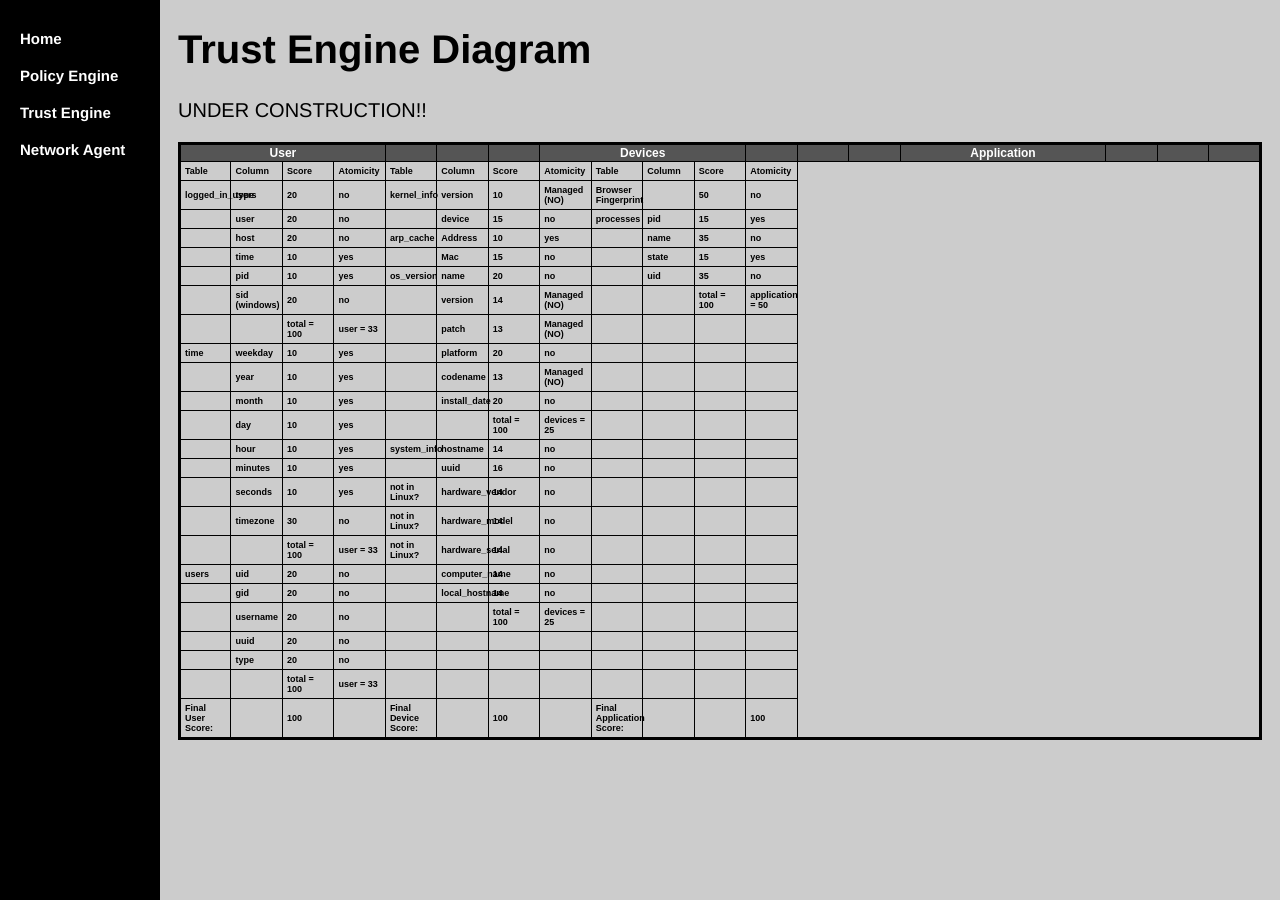
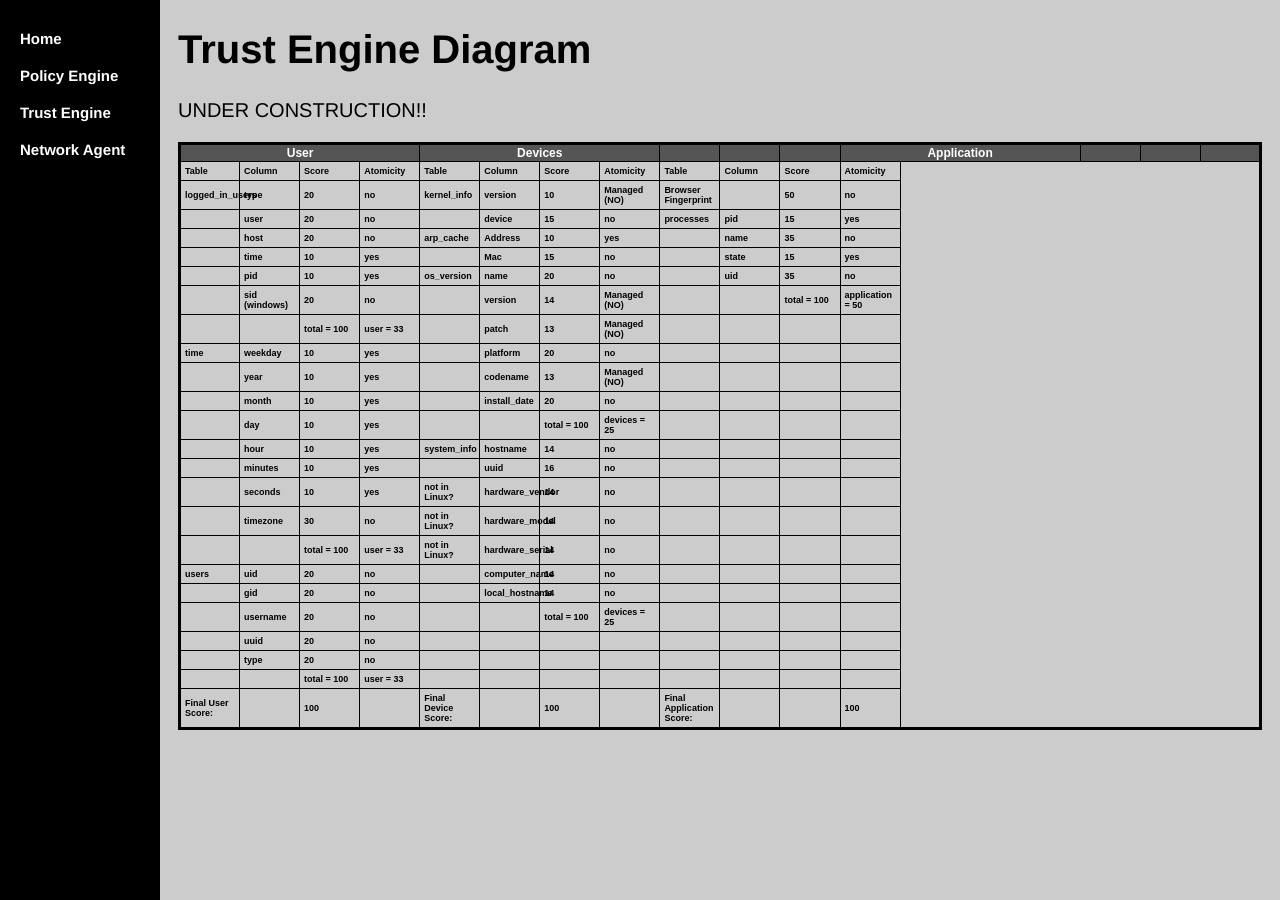
Before and after one commit to WWUZeroTrust/WWUZeroTrust.github.io, a Jekyll site: the page TrustEngine/diagram/index.html, which Jekyll copies as it is, in a window 1280 px wide. Built offline with Jekyll 4.4.1, drawn with Linux system fonts in a browser that asks for light colours.

Commit message:
Update index.html

```diff
--- a/TrustEngine/diagram/index.html
+++ b/TrustEngine/diagram/index.html
@@ -135,7 +135,7 @@ h1 {
 	}
 </style>
 <table class="tableizer-table">
-<thead><tr class="tableizer-firstrow"><th colspan="4">User</th><th>&nbsp;</th><th>&nbsp;</th><th>&nbsp;</th><th colspan="4">Devices</th><th>&nbsp;</th><th>&nbsp;</th><th>&nbsp;</th><th colspan="4">Application</th><th>&nbsp;</th><th>&nbsp;</th><th>&nbsp;</th></tr></thead><tbody>
+<thead><tr class="tableizer-firstrow"><th colspan="4">User</th><th colspan="4">Devices</th><th>&nbsp;</th><th>&nbsp;</th><th>&nbsp;</th><th colspan="4">Application</th><th>&nbsp;</th><th>&nbsp;</th><th>&nbsp;</th></tr></thead><tbody>
 	<tr><td>Table</td><td>Column</td><td>Score</td><td>Atomicity</td><td>Table</td><td>Column</td><td>Score</td><td>Atomicity</td><td>Table</td><td>Column</td><td>Score</td><td>Atomicity</td></tr>
  <tr><td>logged_in_users</td><td>type</td><td>20</td><td>no</td><td>kernel_info</td><td>version</td><td>10</td><td>Managed (NO)</td><td>Browser Fingerprint</td><td>&nbsp;</td><td>50</td><td>no</td></tr>
  <tr><td>&nbsp;</td><td>user</td><td>20</td><td>no</td><td>&nbsp;</td><td>device</td><td>15</td><td>no</td><td>processes</td><td>pid</td><td>15</td><td>yes</td></tr>
```
